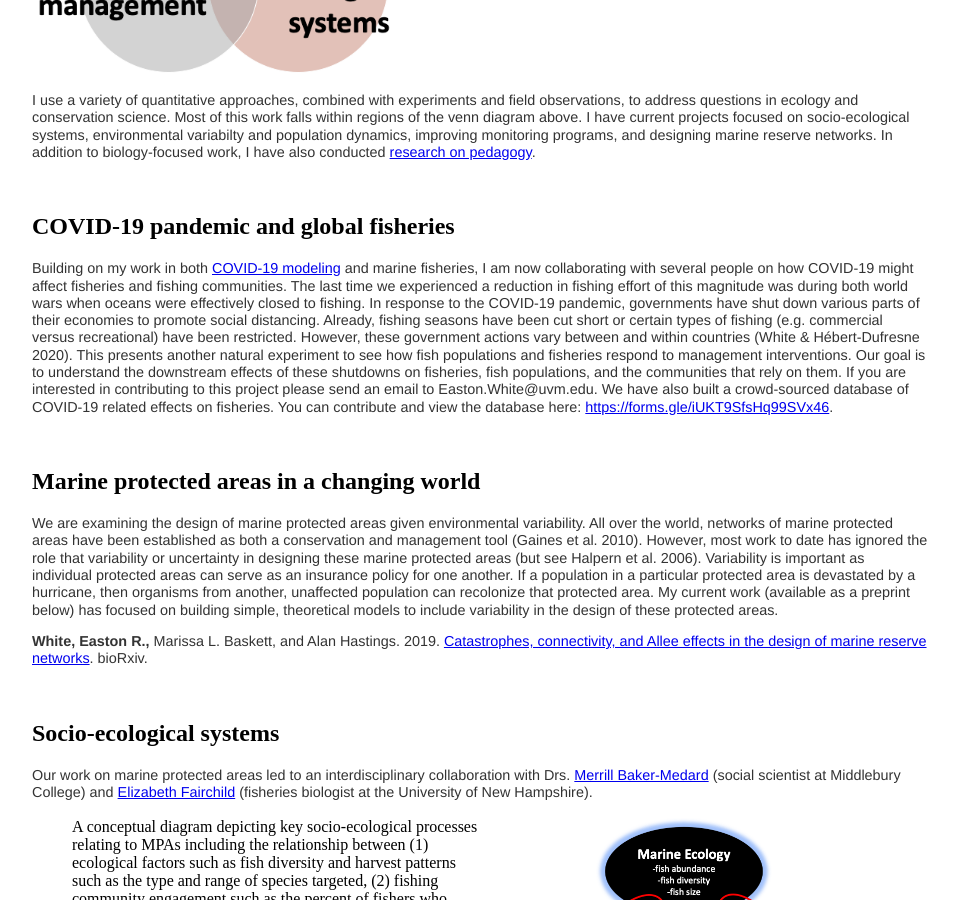
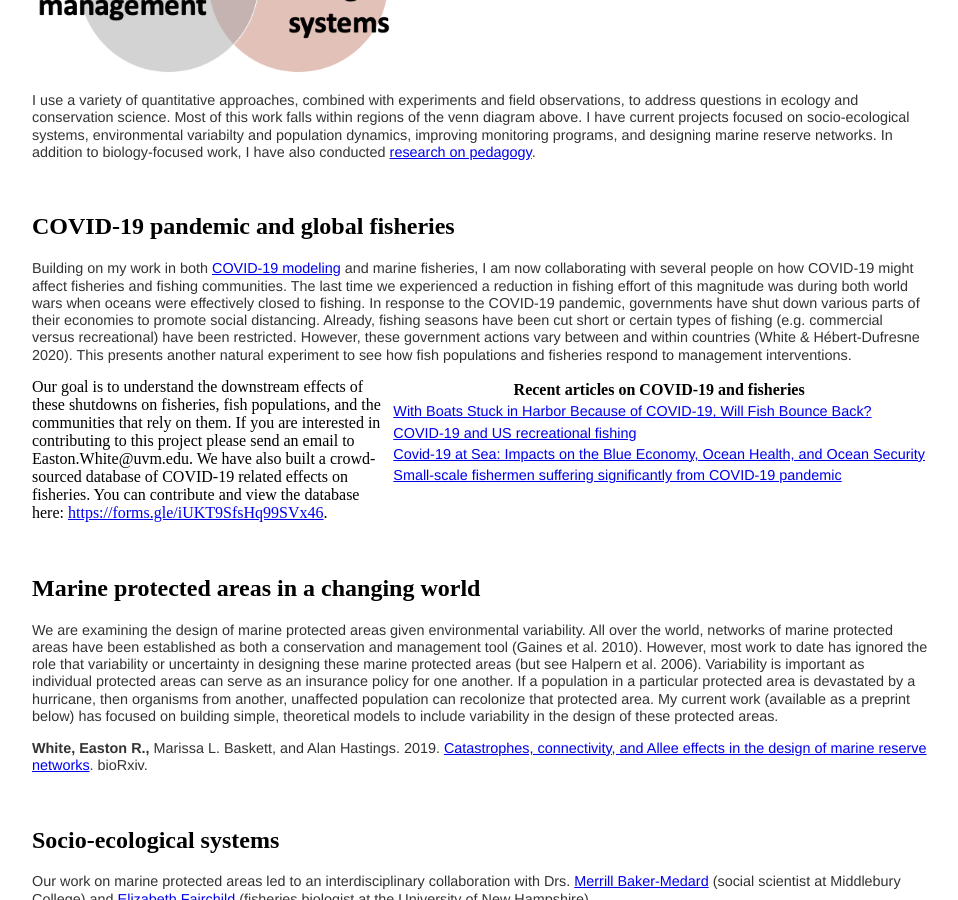
Before and after one commit to eastonwhite/eastonwhite.github.io, a Jekyll site: the page built from research/index.html, in a window 1280 px wide and 900 px high, scrolled down 659 px. Shown: the whole window, without its empty margins (160-1118 px from the left). Built offline with Jekyll 4.4.1, drawn with Linux system fonts in a browser that asks for light colours.

Commit message:
added links to articles on covid and fisheries

```diff
--- a/research/index.html
+++ b/research/index.html
@@ -25,6 +25,24 @@ title: Easton R. White | Research
 <p><a name="COVID_Fisheries"></a></p>
 <h2>COVID-19 pandemic and global fisheries</h2>
 <p>Building on my work in both <a href="https://eastonwhite.github.io/covid19/">COVID-19 modeling</a> and marine fisheries, I am now collaborating with several people on how COVID-19 might affect fisheries and fishing communities. The last time we experienced a reduction in fishing effort of this magnitude was during both world wars when oceans were effectively closed to fishing. In response to the COVID-19 pandemic, governments have shut down various parts of their economies to promote social distancing. Already, fishing seasons have been cut short or certain types of fishing (e.g. commercial versus recreational) have been restricted. However, these government actions vary between and within countries (White & Hébert-Dufresne 2020). This presents another natural experiment to see how fish populations and fisheries respond to management interventions.
+
+<table align="right">
+  <tr>
+    <th><span style="font-weight:bold">Recent articles on COVID-19 and fisheries</span></th>
+  </tr>
+  <tr>
+    <td><a href="https://www.smithsonianmag.com/science-nature/fish-stop-covid-19-180974623/">With Boats Stuck in Harbor Because of COVID-19, Will Fish Bounce Back?</a></td>
+  </tr>
+  <tr>
+    <td><a href="https://asafishing.org/keep-america-fishing-covid-19/">COVID-19 and US recreational fishing</a></td>
+  </tr>
+  <tr>
+    <td><a href="https://www.csis.org/analysis/covid-19-sea-impacts-blue-economy-ocean-health-and-ocean-security">Covid-19 at Sea: Impacts on the Blue Economy, Ocean Health, and Ocean Security</a></td>
+  </tr>
+  <tr>
+    <td><a href="https://www.seafoodsource.com/news/supply-trade/small-scale-fishermen-suffering-significantly-from-covid-19-pandemic">Small-scale fishermen suffering significantly from COVID-19 pandemic</a></td>
+  </tr>
+</table>
 
 Our goal is to understand the downstream effects of these shutdowns on fisheries, fish populations, and the communities that rely on them. If you are interested in contributing to this project please send an email to Easton.White@uvm.edu. We have also built a crowd-sourced database of COVID-19 related effects on fisheries. You can contribute and view the database here: <a href="https://forms.gle/iUKT9SfsHq99SVx46" target="_blank">https://forms.gle/iUKT9SfsHq99SVx46</a>.</p>
 
```
